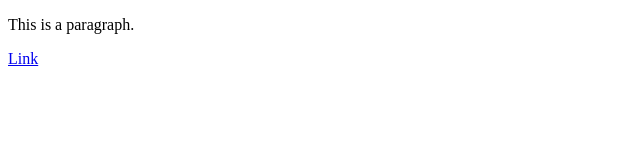
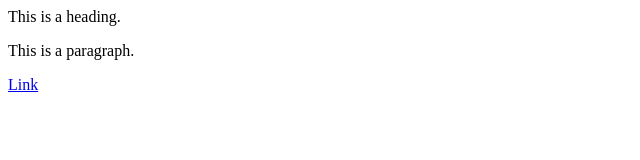
Before and after one commit to Hammad-Aslam/Pro_1, a plain HTML site: page index.html in a window 1280 px wide. Shown: the whole page, without its empty margins (0-640 px from the left). Drawn offline with Linux system fonts and the light colour scheme.

Commit message:
Update index.html

```diff
--- a/index.html
+++ b/index.html
@@ -6,7 +6,8 @@
     <title>Document</title>
 </head>
 <body>
-    <p>This is a paragraph. </p>
+    <h> This is a heading.</h>
+    <p>This is a paragraph.  </p>
     <a href="#">Link</a>
 </body>
 </html>
```
